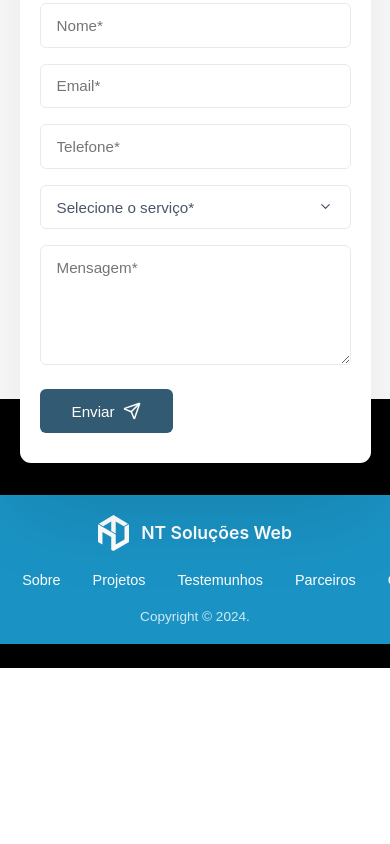
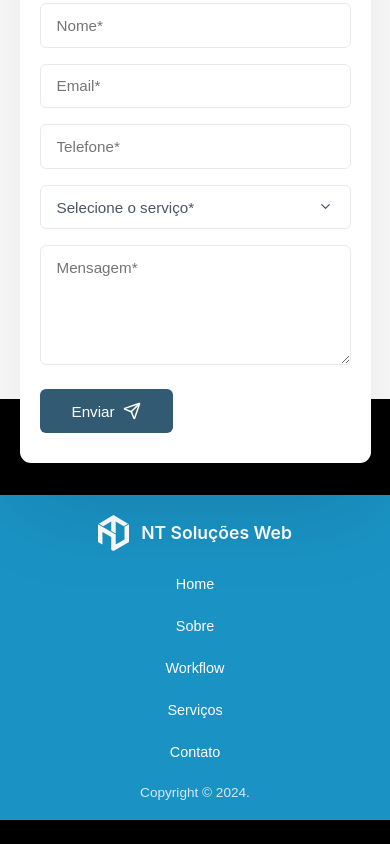
Before and after one commit to alvaronetobsb/ntsolucoesweb, a React (Vite) app: page / in a window 390 px wide. Shown: the part 7474-8318 px from the top of the page. Before the commit the page ends 8142 px from the top, so only its background shows below. Built offline with nearby package versions, Linux system fonts and the light colour scheme.

Commit message:
Ajustes no Navbar do footer

```diff
--- a/src/components/Footer/Footer.css
+++ b/src/components/Footer/Footer.css
@@ -271,11 +271,28 @@
   font-weight: 500;
   color: #fff;
   text-decoration: none;
-  transition: opacity 0.3s ease;
+  transition: all 0.3s ease;
+  position: relative;
+  padding: 5px 0;
+}
+
+.footer-nav a::after {
+  content: "";
+  position: absolute;
+  width: 0;
+  height: 2px;
+  bottom: 0;
+  left: 0;
+  background-color: #fff;
+  transition: width 0.3s ease;
 }
 
 .footer-nav a:hover {
-  opacity: 0.8;
+  opacity: 1;
+}
+
+.footer-nav a:hover::after {
+  width: 100%;
 }
 
 .footer-copyright {
@@ -315,6 +332,21 @@
     text-align: center;
     padding: 30px 20px;
   }
+
+  .footer-nav ul {
+    flex-direction: column;
+    gap: 1rem;
+    text-align: center;
+  }
+
+  .footer-nav a {
+    display: inline-block;
+  }
+
+  .footer-nav a::after {
+    left: 50%;
+    transform: translateX(-50%);
+  }
 }
 
 @media (max-width: 768px) {
--- a/src/components/Footer/Footer.tsx
+++ b/src/components/Footer/Footer.tsx
@@ -4,6 +4,25 @@ import { Facebook, Twitter, Instagram, Linkedin, Send } from "lucide-react";
 import logoFooter from "../../assets/images/nt-logo-1.svg";
 
 const Footer: React.FC = () => {
+  const handleScroll = (
+    e: React.MouseEvent<HTMLAnchorElement>,
+    targetId: string
+  ) => {
+    e.preventDefault();
+    const element = document.querySelector(targetId);
+    const nav = document.querySelector(".nav");
+    if (element && nav) {
+      const navHeight = nav.getBoundingClientRect().height;
+      const elementPosition = element.getBoundingClientRect().top;
+      const offsetPosition = elementPosition + window.pageYOffset - navHeight;
+
+      window.scrollTo({
+        top: offsetPosition,
+        behavior: "smooth",
+      });
+    }
+  };
+
   return (
     <footer className="footer" id="contato">
       <div className="footer-top">
@@ -149,22 +168,35 @@ const Footer: React.FC = () => {
           <nav className="footer-nav">
             <ul>
               <li>
-                <a href="#">Home</a>
+                <a href="#home" onClick={(e) => handleScroll(e, "#home")}>
+                  Home
+                </a>
               </li>
               <li>
-                <a href="#sobre">Sobre</a>
+                <a href="#sobre" onClick={(e) => handleScroll(e, "#sobre")}>
+                  Sobre
+                </a>
               </li>
               <li>
-                <a href="#projetos">Projetos</a>
+                <a
+                  href="#workflow"
+                  onClick={(e) => handleScroll(e, "#workflow")}
+                >
+                  Workflow
+                </a>
               </li>
               <li>
-                <a href="#testimonhos">Testemunhos</a>
+                <a
+                  href="#servicos"
+                  onClick={(e) => handleScroll(e, "#servicos")}
+                >
+                  Serviços
+                </a>
               </li>
               <li>
-                <a href="#parceiros">Parceiros</a>
-              </li>
-              <li>
-                <a href="#contato">Contato</a>
+                <a href="#contato" onClick={(e) => handleScroll(e, "#contato")}>
+                  Contato
+                </a>
               </li>
             </ul>
           </nav>
```
